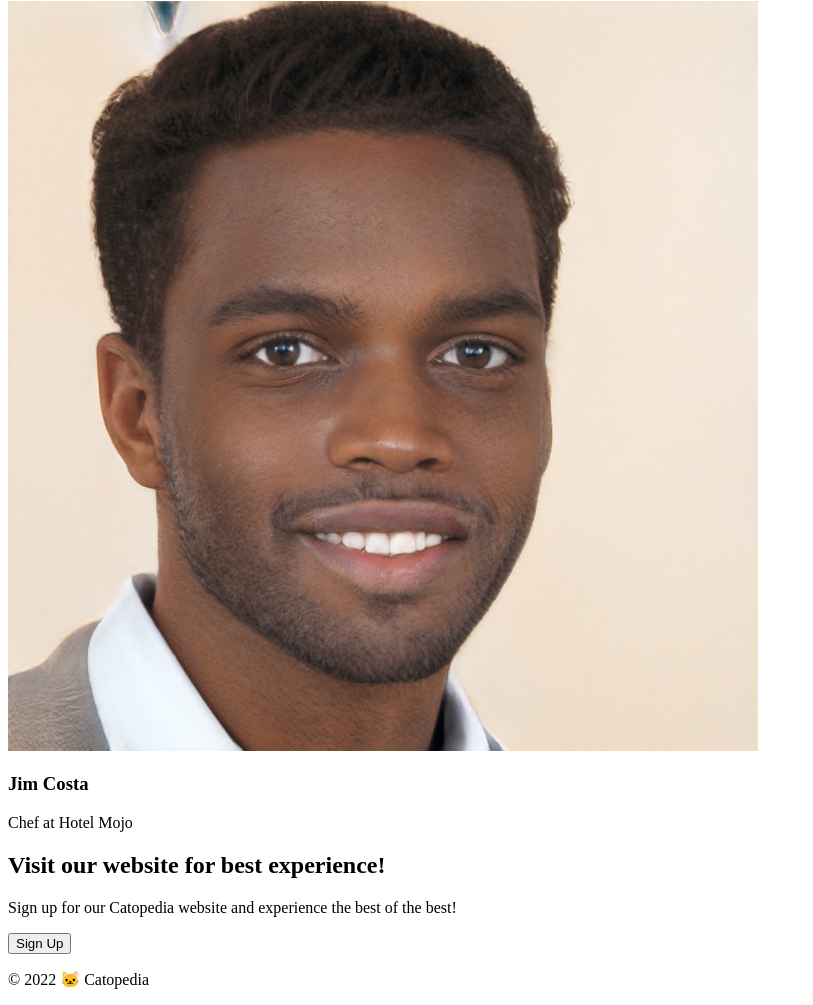
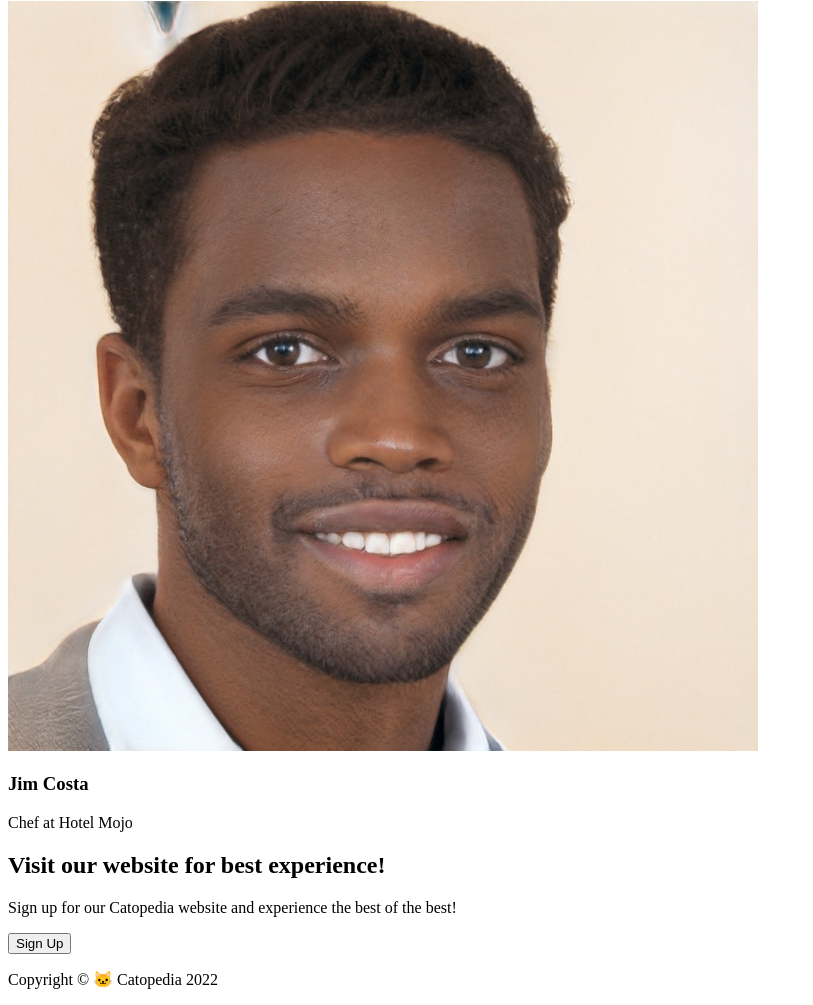
Before and after one commit to snc6226/landing-page, a plain HTML site: page index.html in a window 1280 px wide. Shown: the part 2927-3932 px from the top of the page, without its empty margins (0-813 px from the left). Drawn offline with Linux system fonts and the light colour scheme.

Commit message:
Edit footer copyright

```diff
--- a/index.html
+++ b/index.html
@@ -156,7 +156,7 @@
     </main>
 
     <footer>
-      <p>&copy; 2022 🐱 Catopedia</p>
+      <p>Copyright &copy; 🐱 Catopedia 2022</p>
     </footer>
   </body>
 </html>
```
